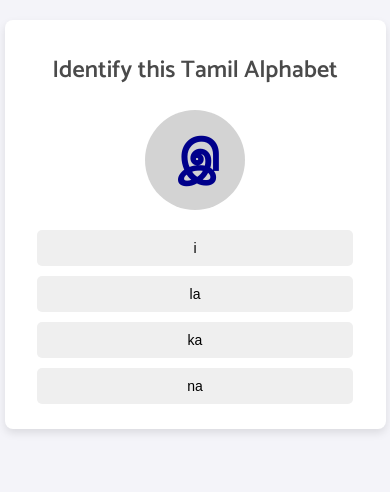
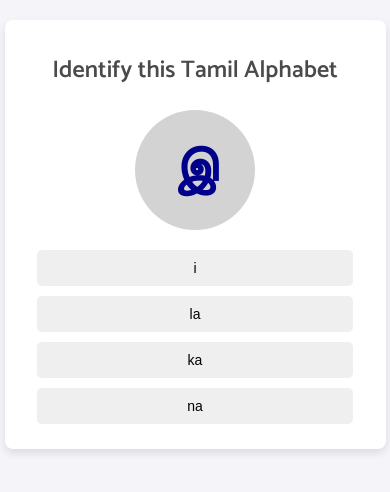
Before and after one commit to raghus/tamil, a plain HTML site: page index.html in a window 390 px wide. Drawn offline with Linux system fonts and the light colour scheme.

Commit message:
more mobile css tweaks

```diff
--- a/styles.css
+++ b/styles.css
@@ -23,14 +23,14 @@ h1 {
 }
 
 #question {
-    font-size: 60px; /* Adjusted for smaller screens */
+    font-size: 60px;
     font-weight: bold;
     color: #00008b;
     margin-bottom: 20px;
     background-color: #d3d3d3;
     border-radius: 50%;
-    width: 120px; /* Adjusted for smaller screens */
-    height: 120px; /* Adjusted for smaller screens */
+    width: 150px;
+    height: 150px;
     display: flex;
     align-items: center;
     justify-content: center;
@@ -93,8 +93,8 @@ h1 {
 
     #question {
         font-size: 50px;
-        width: 100px;
-        height: 100px;
+        width: 120px;
+        height: 120px;
     }
 
     #choices button {
```
